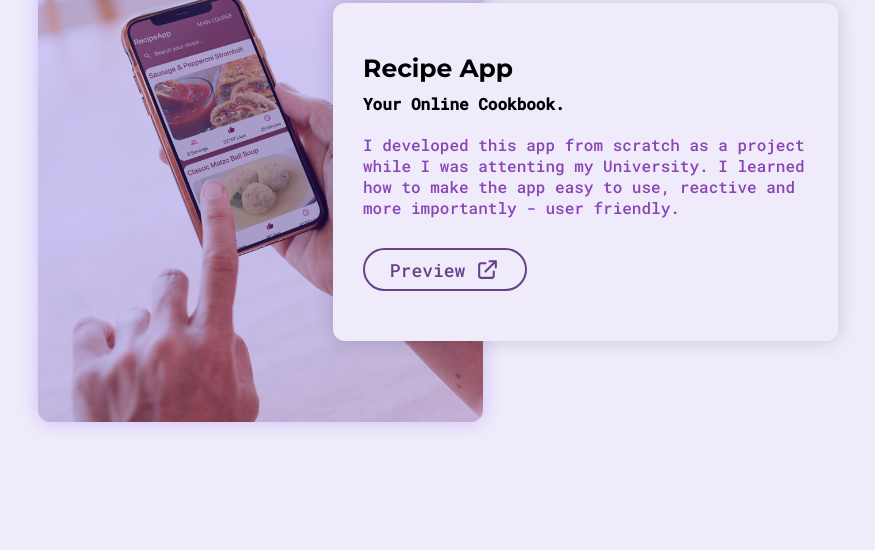
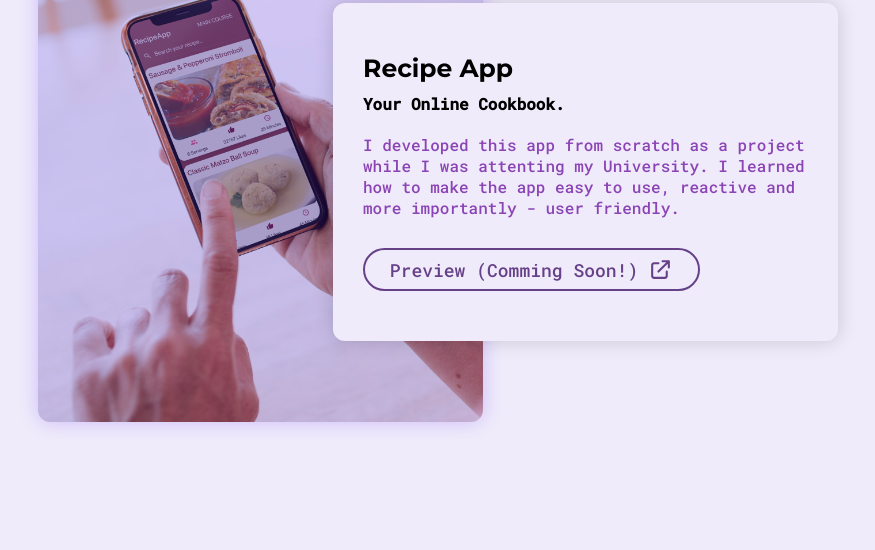
Before and after one commit to simkec1/Portfolio, a plain HTML site: page index.html in a window 1280 px wide. Shown: the part 2112-2662 px from the top of the page, without its empty margins (202-1077 px from the left). Drawn offline with Linux system fonts and the light colour scheme.

Commit message:
Update index.html

```diff
--- a/index.html
+++ b/index.html
@@ -122,7 +122,7 @@
               I learned how to make the app easy to use, reactive and more importantly - user friendly.
             </p>
             <div class="buttons">
-              <a href="#" class="primary-btn outline external-link"> <span>Preview</span>
+              <a href="#" class="primary-btn outline external-link"> <span>Preview (Comming Soon!)</span>
                 <svg xmlns="http://www.w3.org/2000/svg" fill="none" viewBox="0 0 24 24" stroke="currentColor">
                   <path stroke-linecap="round" stroke-linejoin="round" stroke-width="2"
                     d="M10 6H6a2 2 0 00-2 2v10a2 2 0 002 2h10a2 2 0 002-2v-4M14 4h6m0 0v6m0-6L10 14" />
```
